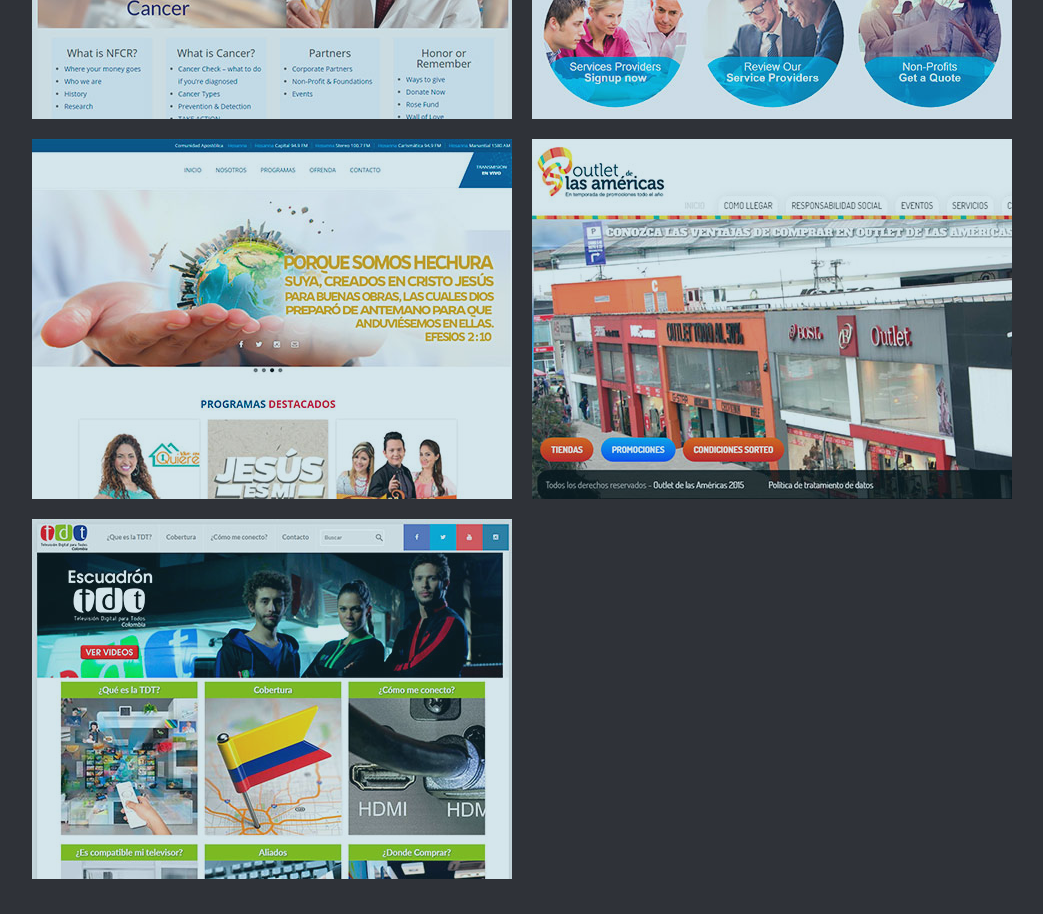
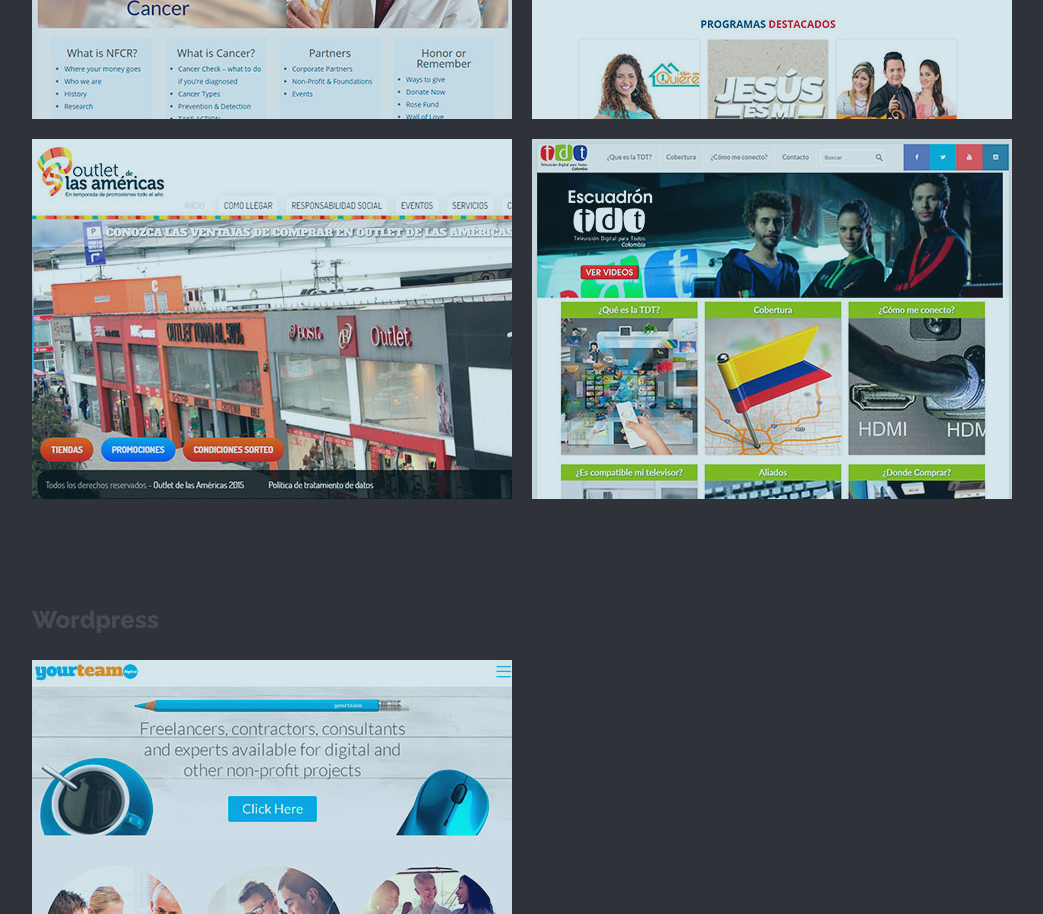
Before and after one commit to josuebaloymelendez/portafolio-web, a plain HTML site: page index.html in a window 1280 px wide. Shown: the part 3020-3934 px from the top of the page, without its empty margins (118-1161 px from the left). Before the commit the page ends 3909 px from the top, so only its background shows below. Drawn offline with Linux system fonts and the light colour scheme.

Commit message:
Wordpress

```diff
--- a/index.html
+++ b/index.html
@@ -114,13 +114,6 @@
 						</figcaption>
 					</figure>
 					<figure class="effect-sadie">
-						<img src="img/yourteam-digital.jpg" alt="Proyecto: Yourteam.digital"/>
-						<figcaption>
-							<h2>Yourteam.<span>digital</span></h2>
-							<a href="http://yourteam.digital/" target="_blank">Visitar sitio</a>
-						</figcaption>
-					</figure>
-					<figure class="effect-sadie">
 						<img src="img/hosannavision.jpg" alt="Proyecto: Hosanna Visión"/>
 						<figcaption>
 							<h2>Hosanna <span>Visión</span></h2>
@@ -142,6 +135,17 @@
 						</figcaption>
 					</figure>
 				</div>
+
+				<h2>Wordpress</h2>
+				<div class="grid">
+					<figure class="effect-sadie">
+						<img src="img/yourteam-digital.jpg" alt="Proyecto: Yourteam.digital"/>
+						<figcaption>
+							<h2>Yourteam.<span>digital</span></h2>
+							<a href="http://yourteam.digital/" target="_blank">Visitar sitio</a>
+						</figcaption>
+					</figure>
+				</div>
 			</div>
 		</div><!-- /container -->
 		<script>
```
